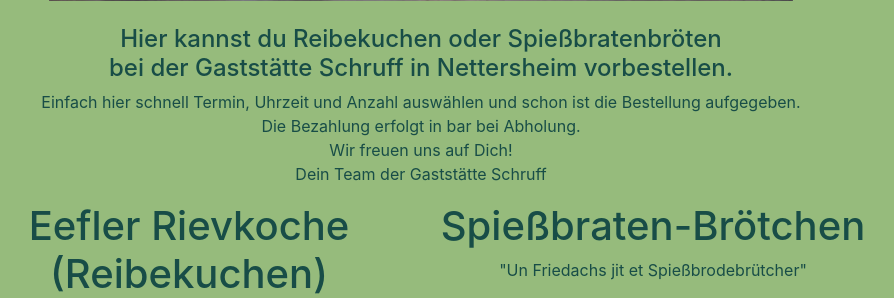
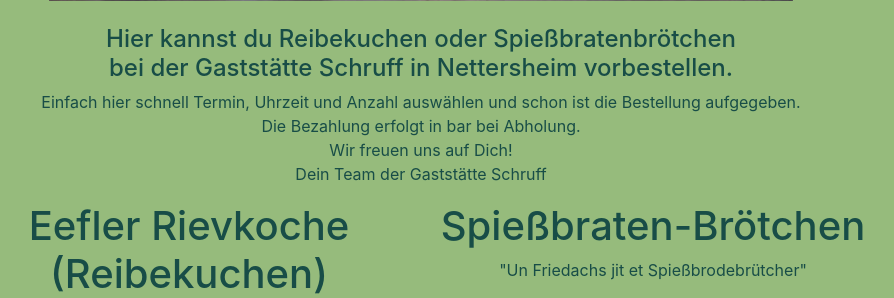
Before and after one commit to nkrings-nettersheim/schruff, a Django app: template order/templates/order/index.html in a window 1280 px wide. Shown: the part 401-699 px from the top of the page, without its empty margins (219-1113 px from the left). Run offline with Django 3.2, Linux system fonts and the light colour scheme; the template is opened without the code that fills it, so the values that code supplies are empty.

Commit message:
Version 1.0

```diff
--- a/order/templates/order/index.html
+++ b/order/templates/order/index.html
@@ -13,7 +13,7 @@
     <div class="row">&nbsp;</div>
     <div class="row">
         <div class="col text-center">
-            <h4>Hier kannst du Reibekuchen oder Spießbratenbröten <br>bei der
+            <h4>Hier kannst du Reibekuchen oder Spießbratenbrötchen <br>bei der
             Gaststätte Schruff in Nettersheim vorbestellen.</h4>
         </div>
     </div>
```
